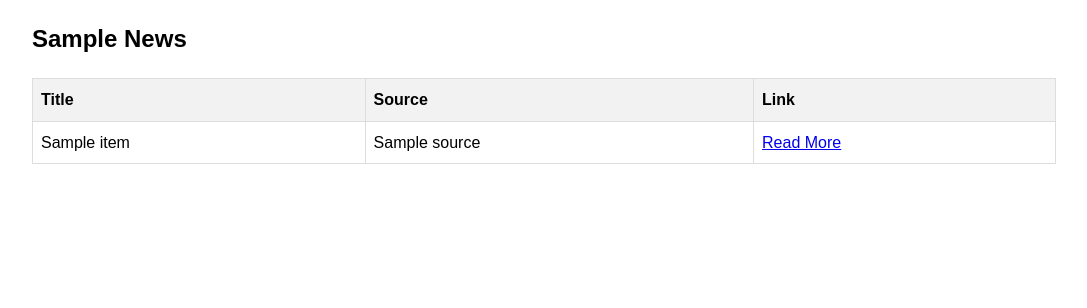
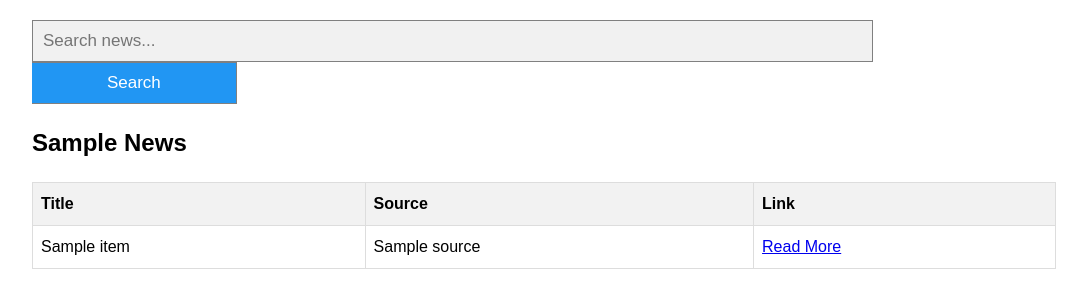
Before and after one commit to itsmebirdie/hackbattle-project, a Flask app: template app/templates/index.html in a window 1280 px wide. Shown: the part 101-409 px from the top of the page, without its empty margins (96-1183 px from the left). Run offline with Flask 3, Linux system fonts and the light colour scheme; the template is opened without the code that fills it: most values are stand-ins (such as "Sample title", 1, 10 or a date in 2020).

Commit message:
feat: add a search bar and search only positive news

```diff
--- a/app/main.py
+++ b/app/main.py
@@ -1,8 +1,9 @@
-from flask import Flask, render_template, request
+from flask import Flask, render_template, request, redirect, url_for
 import feedparser
 from flair.models import TextClassifier
 from flair.data import Sentence
 import concurrent.futures
+import urllib.parse
 
 app = Flask(__name__)
 
@@ -25,12 +26,8 @@ def get_sentiment(title):
     classifier.predict(sentence)
     return sentence.labels[0].value == 'POSITIVE'
 
-def fetch_and_analyze_news(category):
-    feed_url = RSS_FEEDS.get(category, RSS_FEEDS['general'])
-    if not feed_url:
-        return []
-
-    feed = feedparser.parse(feed_url)
+def fetch_and_analyze_news(url):
+    feed = feedparser.parse(url)
     positive_news = []
 
     with concurrent.futures.ThreadPoolExecutor(max_workers=10) as executor:
@@ -53,8 +50,24 @@ def fetch_and_analyze_news(category):
 @app.route('/<category>')
 def index(category='general'):
     categories = list(RSS_FEEDS.keys())
-    positive_news = fetch_and_analyze_news(category)
+    search_query = request.args.get('q')
+
+    if search_query:
+        search_url = f"https://news.google.com/rss/search?q={urllib.parse.quote_plus(search_query)}"
+        positive_news = fetch_and_analyze_news(search_url)
+        return render_template('index.html', news=positive_news, categories=categories, current_category=category, search_query=search_query)
+
+    feed_url = RSS_FEEDS.get(category, RSS_FEEDS['general'])
+    if not feed_url:
+        return "RSS feed URL not set for this category", 404
+
+    positive_news = fetch_and_analyze_news(feed_url)
     return render_template('index.html', news=positive_news, categories=categories, current_category=category)
+
+@app.route('/search', methods=['POST'])
+def search():
+    search_query = request.form.get('search')
+    return redirect(url_for('index', q=search_query))
 
 if __name__ == '__main__':
     app.run(debug=True)
--- a/app/templates/index.html
+++ b/app/templates/index.html
@@ -72,6 +72,37 @@
         th {
             background-color: #f2f2f2;
         }
+        .search-form {
+            margin-top: 20px;
+            margin-bottom: 20px;
+        }
+        .search-form input[type="text"] {
+            padding: 10px;
+            font-size: 17px;
+            border: 1px solid grey;
+            float: left;
+            width: 80%;
+            background: #f1f1f1;
+        }
+        .search-form button {
+            float: left;
+            width: 20%;
+            padding: 10px;
+            background: #2196F3;
+            color: white;
+            font-size: 17px;
+            border: 1px solid grey;
+            border-left: none;
+            cursor: pointer;
+        }
+        .search-form button:hover {
+            background: #0b7dda;
+        }
+        .search-form::after {
+            content: "";
+            clear: both;
+            display: table;
+        }
     </style>
 </head>
 <body>
@@ -93,7 +124,12 @@
     </header>
 
     <div class="container">
-        <h2>{{ current_category.capitalize() }} News</h2>
+        <form class="search-form" action="{{ url_for('search') }}" method="post">
+            <input type="text" placeholder="Search news..." name="search" value="{{ search_query if search_query else '' }}">
+            <button type="submit">Search</button>
+        </form>
+
+        <h2>{% if search_query %}Search Results for "{{ search_query }}"{% else %}{{ current_category.capitalize() }} News{% endif %}</h2>
         <table>
             <tr>
                 <th>Title</th>
```
